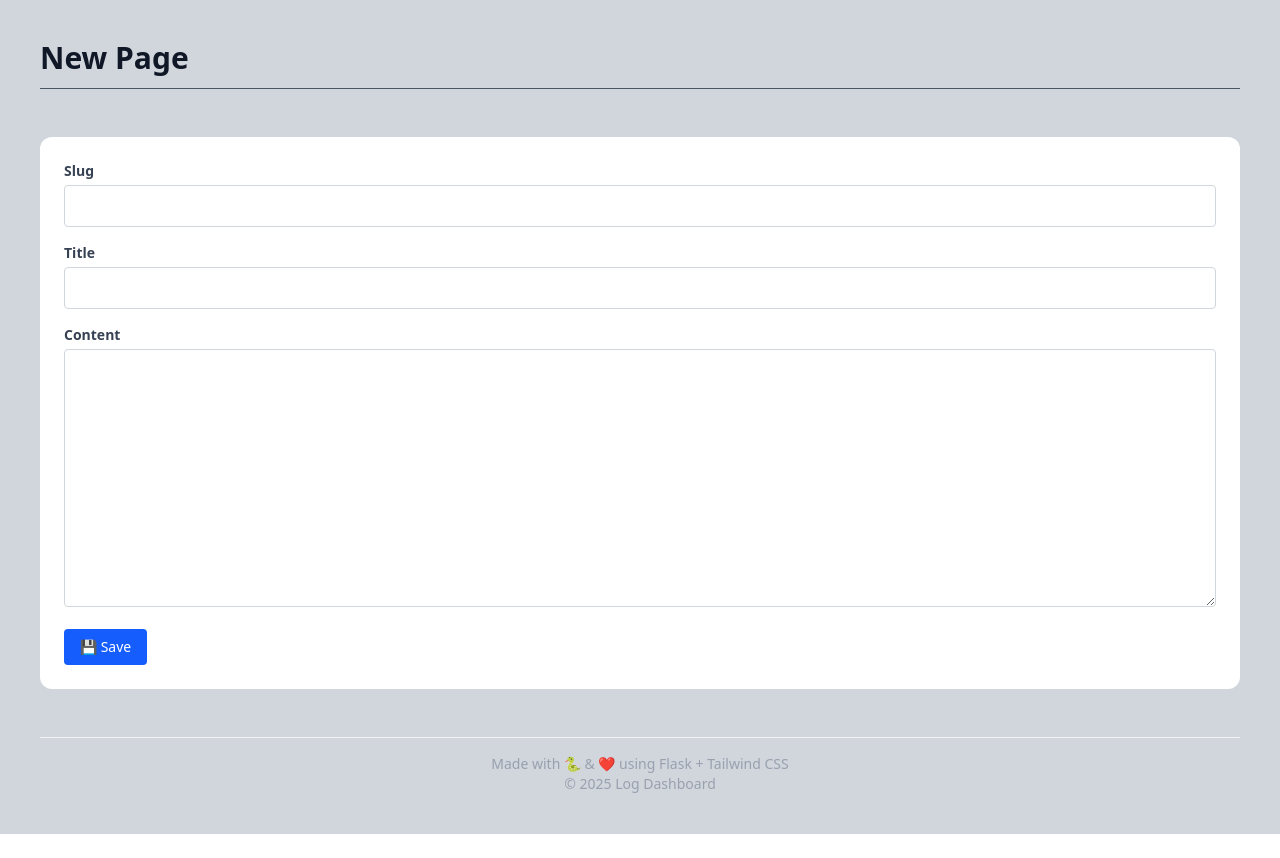
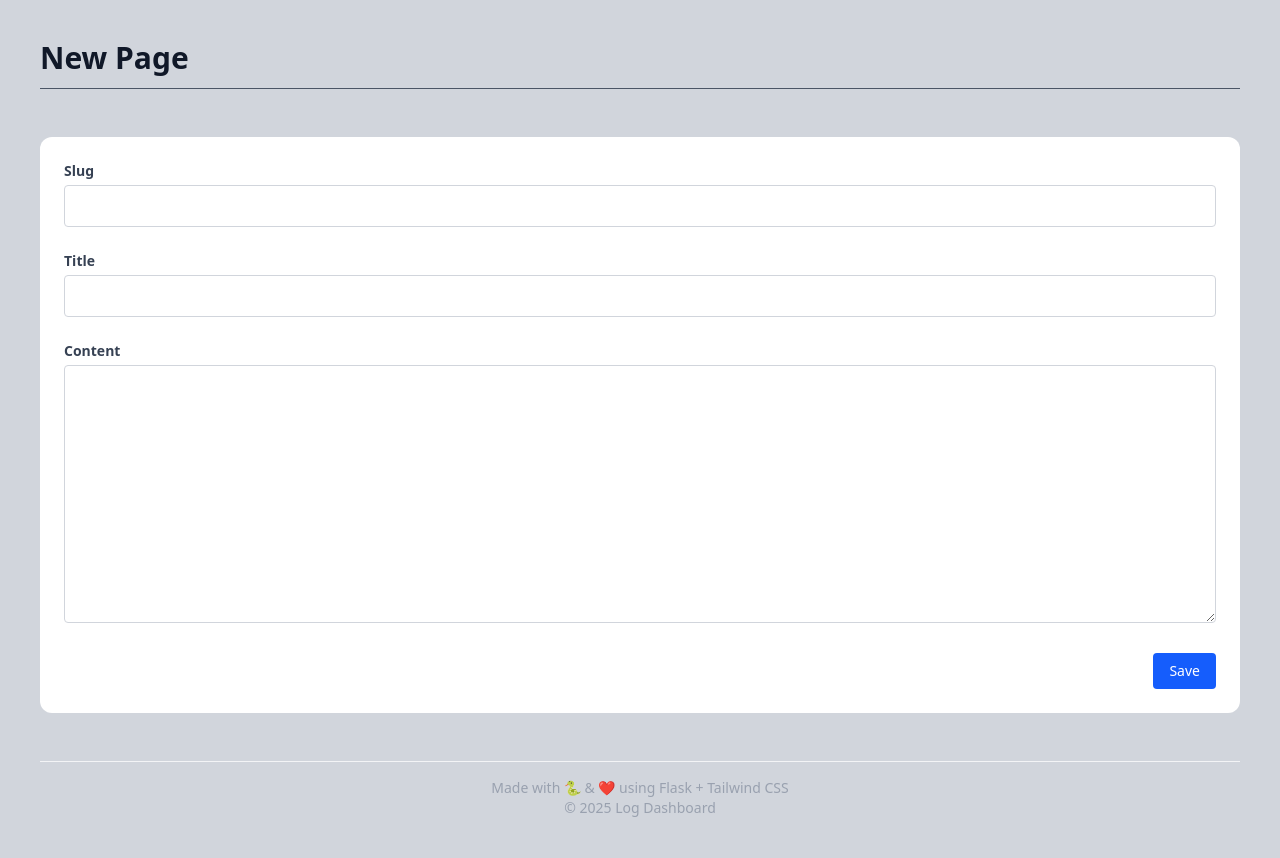
Before and after one commit to vaughn-taylor/python-playground, a Flask app: page /admin/pages/new in a window 1280 px wide. Shown: the part 64-922 px from the top of the page. Before the commit the page ends 898 px from the top, so only its background shows below. Run offline with Flask 3, Linux system fonts and the light colour scheme; style sheets or scripts are compiled from the project's sources.

Commit message:
form styling

```diff
--- a/src/backend/templates/admin/pages/form.html
+++ b/src/backend/templates/admin/pages/form.html
@@ -1,7 +1,7 @@
 {% extends "layout/base.html" %}
 {% block content %}
 
-<form method="POST" class="bg-white dark:bg-gray-800 p-6 rounded-xl space-y-4 mt-8">
+<form method="POST" class="bg-white dark:bg-gray-800 p-6 rounded-xl space-y-6 mt-8">
     <div>
         <label class="block text-sm text-gray-700 dark:text-gray-200 font-semibold mb-1">Slug</label>
         <input type="text" name="slug" required value="{{ page.slug if page else '' }}"
@@ -17,8 +17,11 @@
         <textarea name="content" rows="10" required
             class="w-full px-3 py-2 rounded border border-gray-300 dark:border-gray-600 bg-white dark:bg-gray-800 text-gray-900 dark:text-gray-100">{{ page.content if page else '' }}</textarea>
     </div>
-    <button type="submit" class="px-4 py-2 bg-blue-600 hover:bg-blue-700 text-white text-sm rounded">💾
-        Save</button>
+    <div class="flex flex-end justify-end w-full">
+        <button type="submit"
+            class="inline-flex justify-center items center px-4 py-2 bg-blue-600 hover:bg-blue-700 text-white text-sm rounded">
+            Save</button>
+    </div>
 </form>
 
 {% endblock %}
```
